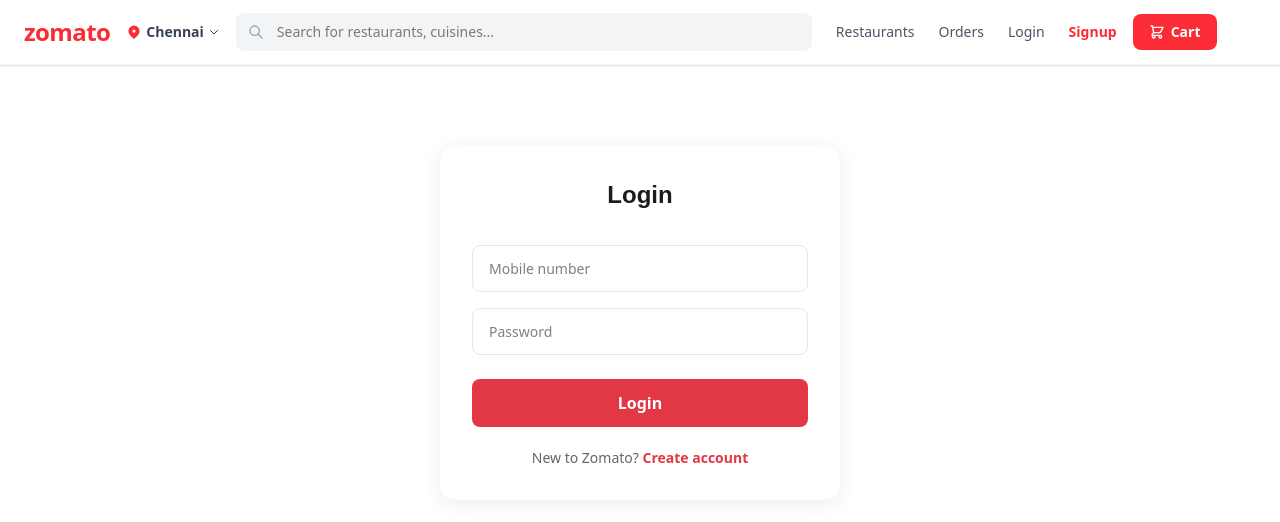
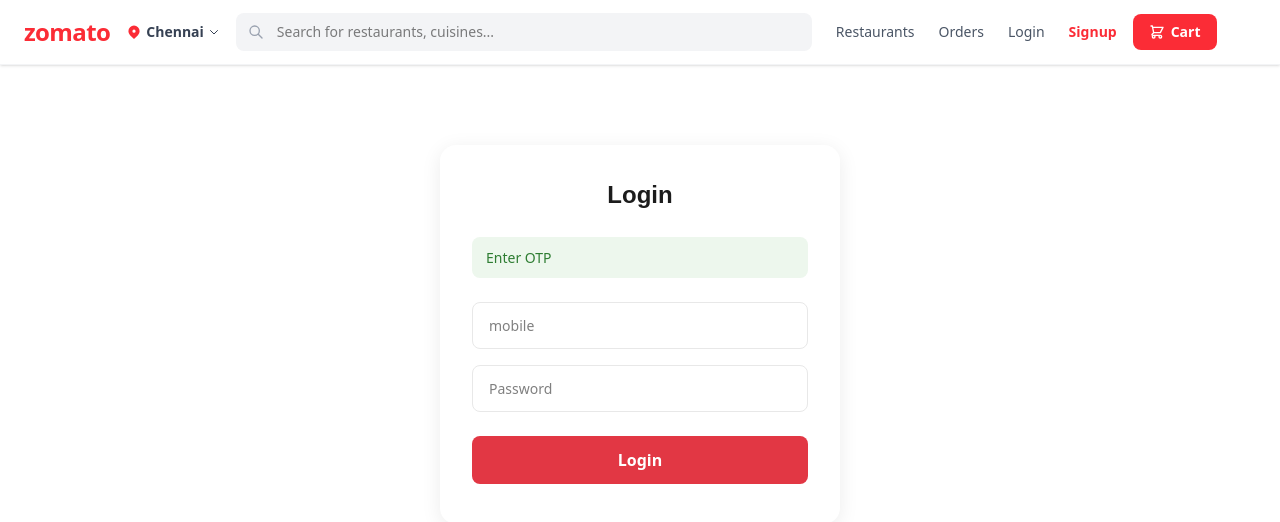
Before and after one commit to jyotidevo/Zomato, a React (Vite) app in the folder Zomato1/: page /login in a window 1280 px wide. Shown: the top 522 px of the page. Built offline with nearby package versions, Linux system fonts and the light colour scheme.

Commit message:
feat: implement user authentication middleware, define user routes, and create login UI component

```diff
--- a/Zomato1/src/pages/Login.tsx
+++ b/Zomato1/src/pages/Login.tsx
@@ -1,58 +1,21 @@
 import { useState, FormEvent, CSSProperties } from 'react'
-import { Link, useNavigate } from 'react-router-dom'
-
-const API_URL = "http://localhost:8003/api/users";
 
 function Login() {
   const [password, setPassword] = useState('')
   const [mobile, setMobile] = useState("")
-  const [message, setMessage] = useState("")
-  const [error, setError] = useState("")
-  const [isLoading, setIsLoading] = useState(false)
-  const navigate = useNavigate()
 
-  const handleLogin = async (e: FormEvent<HTMLFormElement>) => {
+  const handleLogin = (e: FormEvent<HTMLFormElement>) => {
     e.preventDefault()
-    setMessage("")
-    setError("")
-
-    try {
-      setIsLoading(true)
-      const response = await fetch(`${API_URL}/login`, {
-        method: "POST",
-        headers: {
-          "Content-Type": "application/json",
-        },
-        body: JSON.stringify({ mobile, password }),
-      })
-
-      const data = await response.json()
-
-      if (!response.ok) {
-        throw new Error(data.error || data.message || "Login failed")
-      }
-
-      localStorage.setItem("zomato-user", JSON.stringify(data.user))
-      setMessage("Login successful")
-      setTimeout(() => navigate("/"), 500)
-    } catch (error) {
-      console.error(error)
-      setError(error instanceof Error ? error.message : "Something went wrong!")
-    } finally {
-      setIsLoading(false)
-    }
   }
 
   return (
     <div style={containerStyle}>
       <h2 style={{ fontFamily: "Poppins, sans-serif", fontWeight: 800, fontSize: 24, color: "#1c1c1c", marginBottom: 24, textAlign: 'center' }}>Login</h2>
+      <div style={{ color: "#2e7d32", backgroundColor: "#edf7ed", padding: "10px 14px", borderRadius: 8, marginBottom: 16, fontSize: 14 }}>Enter OTP</div>
       <form onSubmit={handleLogin}>
-        {message && <div style={successStyle}>{message}</div>}
-        {error && <div style={errorStyle}>{error}</div>}
-
         <input
-          type='tel'
-          placeholder="Mobile number"
+          type='Mobile Number'
+          placeholder="mobile"
           value={mobile}
           onChange={e => setMobile(e.target.value)}
           required style={inputStyle}
@@ -66,12 +29,9 @@
           style={inputStyle}
         />
         <button type="submit" style={btnStyle}>
-          {isLoading ? "Logging in..." : "Login"}
+          Login
         </button>
       </form>
-      <p style={linkTextStyle}>
-        New to Zomato? <Link to="/signup" style={linkStyle}>Create account</Link>
-      </p>
     </div>
   )
 }
@@ -110,35 +70,4 @@
   fontFamily: 'inherit',
 }
 
-const successStyle: CSSProperties = {
-  color: "#2e7d32",
-  backgroundColor: "#edf7ed",
-  padding: "10px 14px",
-  borderRadius: "8px",
-  marginBottom: "12px",
-  fontSize: "14px",
-}
-
-const errorStyle: CSSProperties = {
-  color: "#c62828",
-  backgroundColor: "#ffebee",
-  padding: "10px 14px",
-  borderRadius: "8px",
-  marginBottom: "12px",
-  fontSize: "14px",
-}
-
-const linkTextStyle: CSSProperties = {
-  textAlign: "center",
-  fontSize: "14px",
-  color: "#666",
-  marginTop: "12px",
-}
-
-const linkStyle: CSSProperties = {
-  color: "#e23744",
-  fontWeight: 700,
-  textDecoration: "none",
-}
-
 export default Login;
```
Also changed, not shown: 2 other files (tests, documents, lock files or other folders).
